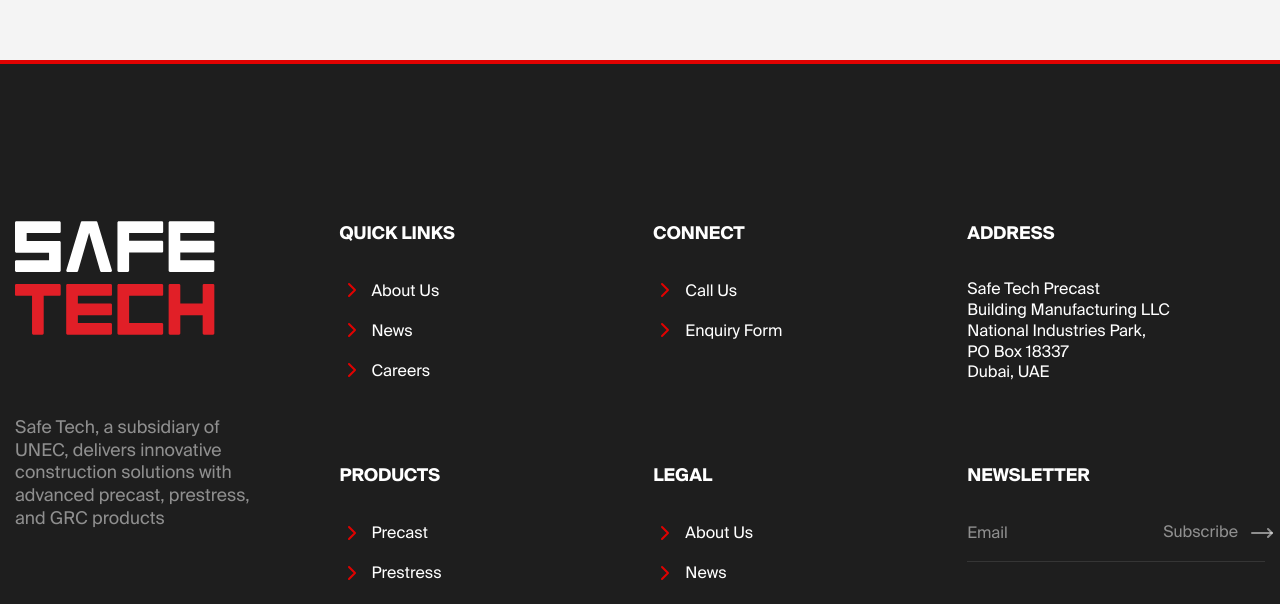
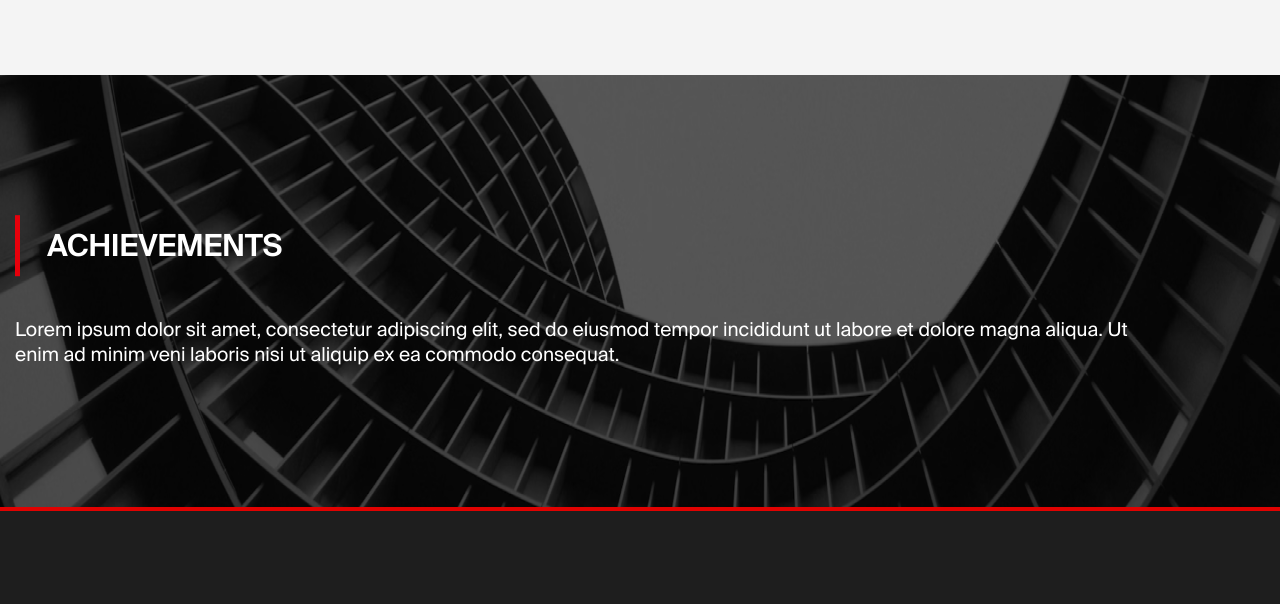
Before and after one commit to safetechdxb/safetech, a Next.js app: page /about in a window 1280 px wide. Shown: the part 2176-2780 px from the top of the page. Built offline with nearby package versions, Linux system fonts and the light colour scheme; a web font is replaced by a local one.

Commit message:
achievements section

```diff
--- /dev/null
+++ b/app/components/about/Achievements.tsx
@@ -0,0 +1,20 @@
+import SubTitle from "../common/SubTitle";
+import {assets} from "@/public/assets/assets";
+import Image from "next/image";
+const Achievements = () => {
+  return (
+    <section className="py-[140px] relative ">
+      <Image src={assets.AchievementsBg} alt="Achievements" className="absolute inset-0 w-full h-full object-cover -z-10" />
+      <div className="bg-black/65 absolute inset-0 w-full h-full -z-10"></div>
+      <div className="container">
+        <div className="relative mb-10">
+          <SubTitle titleText={"Achievements"} color="text-white" />
+        </div>
+          <p className="text-20 font-normal leading-[1.3] text-white max-w-6xl">Lorem ipsum dolor sit amet, consectetur adipiscing elit, sed do eiusmod tempor incididunt ut labore et dolore magna aliqua.
+            Ut enim ad minim veni laboris nisi ut aliquip ex ea commodo consequat.</p>
+      </div>
+    </section>
+   );
+}
+
+export default Achievements;
--- a/app/components/about/index.tsx
+++ b/app/components/about/index.tsx
@@ -1,5 +1,6 @@
 import InnerBanner from "../common/InnerBanner";
 import AboutDesc from "./AboutDesc";
+import Achievements from "./Achievements";
 import VisionMission from "./VisionMission";
 import { assets } from "@/public/assets/assets";
 const Index = () => {
@@ -8,6 +9,7 @@
       <InnerBanner pageTitle={"About Us"} bannerBg={assets.aboutBnr}/>
       <AboutDesc/>
       <VisionMission/>
+      <Achievements/>
     </main>
    );
 }
--- a/app/components/common/SubTitle.tsx
+++ b/app/components/common/SubTitle.tsx
@@ -5,8 +5,8 @@
 const SubTitle = ({titleText,color}:SubTitleProps) => {
   return (
     <>
-      <div className="absolute top-1/2 -translate-y-1/2 h-full d-flex w-[4px] bg-red-600 text-32 fw-bold"></div>
-      <h2 className={`text-32 font-semibold uppercase mb-0 pl-[32px] leading-[1] py-2 ${color}`}>{titleText}</h2>
+      <div className="absolute top-1/2 -translate-y-1/2 h-full d-flex w-[5px] bg-red-600 text-32 fw-bold"></div>
+      <h2 className={`text-32 font-semibold uppercase mb-0 pl-[32px] py-2 ${color}`}>{titleText}</h2>
     </>
    );
 }
--- a/public/assets/assets.js
+++ b/public/assets/assets.js
@@ -1,5 +1,6 @@
 import logo from './img/logo.svg';
 import arrowTopRight from './img/icons/arrow-top-right.svg';
+import AchievementsBg from './img/about/achievements-bg.jpg';
 import Leaf from './img/icons/leaf-i.svg';
 import forestBg from './img/forest-bg.jpg';
 import banner01 from './img/banner/001.jpg'
@@ -28,5 +29,6 @@
     instagram,
     linkedin,
     youtube,
-    aboutBnr
+    aboutBnr,
+    AchievementsBg,
 }
```
Also changed, not shown: public/assets/img/about/achievements-bg.jpg (added).
